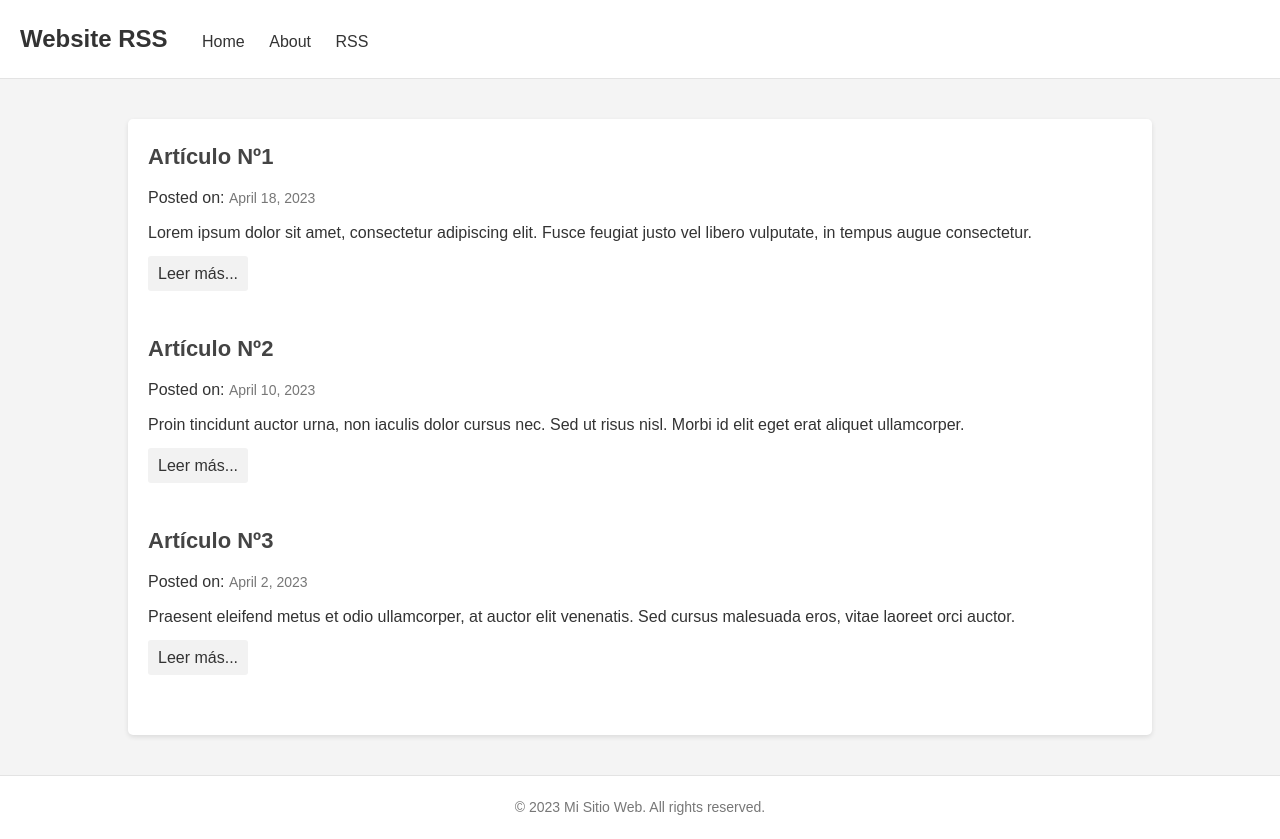
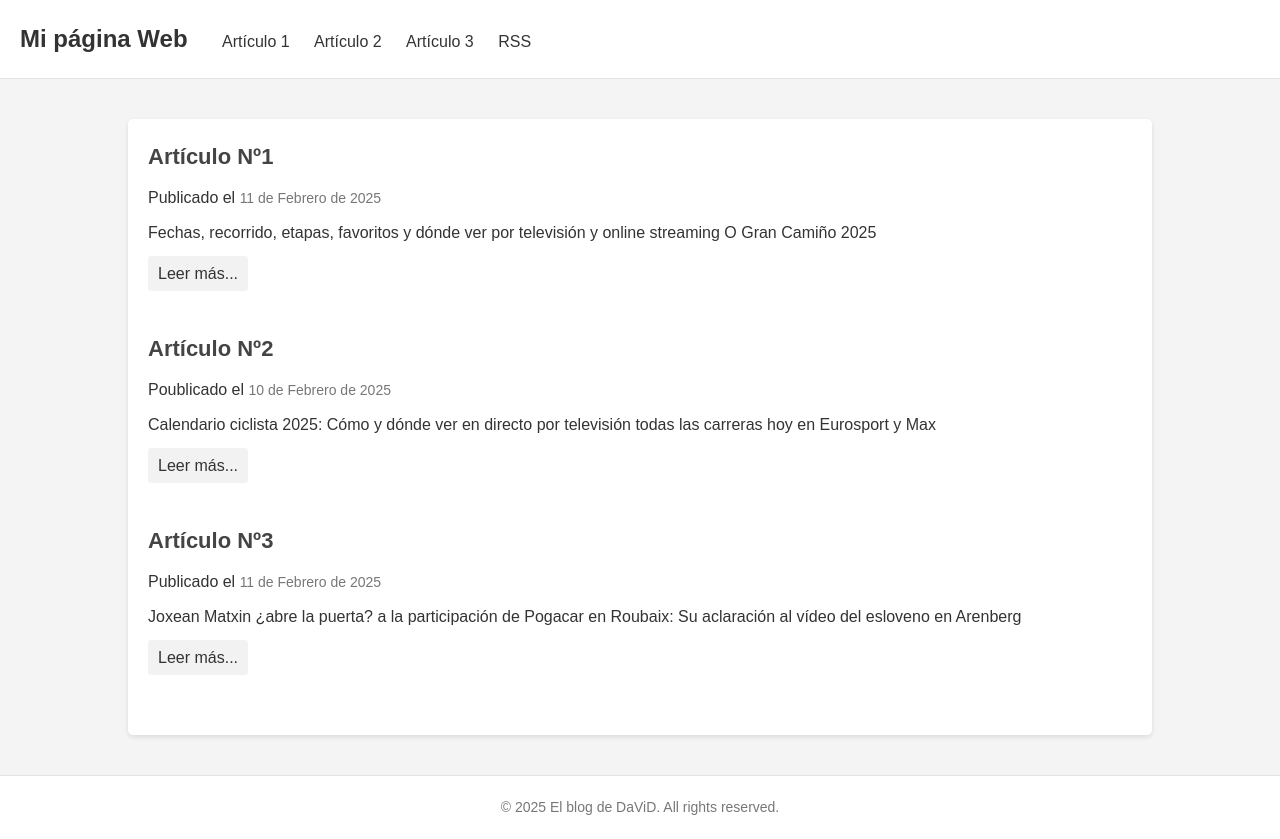
Before and after one commit to rus0o0/WebRSS, a plain HTML site: page index.html in a window 1280 px wide. Drawn offline with Linux system fonts and the light colour scheme.

Commit message:
Update index.html

```diff
--- a/index.html
+++ b/index.html
@@ -1,48 +1,51 @@
+
 <!DOCTYPE html>
 <html lang="es">
 
 <head>
     <meta charset="UTF-8">
     <meta name="viewport" content="width=device-width, initial-scale=1.0">
-    <title>My Blog</title>
+    <title>BLog de DaViD</title>
     <link rel="stylesheet" href="style.css">
     <link rel="alternate" type="application/rss+xml" title="Feed RSS de Mi Website" href="blog-rss.xml">
+    <link rel="icon" href="logo.svg" type="image/x-icon">
 </head>
 
 <body>
 
   <header>
-        <h1>Website RSS</h1>
+        <h1>Mi página Web</h1>
         <nav>
-            <a href="index.html">Home</a>
-            <a href="about.html">About</a>
+            <a href="#art1">Artículo 1 </a>
+            <a href="#art2">Artículo 2</a>
+            <a href="#art3">Artículo 3</a>
             <a href="blog-rss.xml" title="Suscribete" type="application/rss+xml">RSS</a>
         </nav>
     </header>
 
     <main>
-        <article>
+        <article id="art1">
             <h2>Artículo Nº1</h2>
-            <p>Posted on: <time datetime="2023-04-18">April 18, 2023</time></p>
-            <p>Lorem ipsum dolor sit amet, consectetur adipiscing elit. Fusce feugiat justo vel libero vulputate, in tempus augue consectetur.</p>
+            <p>Publicado el  <time datetime="2025-02-11">11 de Febrero de 2025</time></p>
+            <p>Fechas, recorrido, etapas, favoritos y dónde ver por televisión y online streaming O Gran Camiño 2025</p>
             <a href="blog-entry-1.html">Leer más...</a>
         </article>
 
-        <article>
+        <article id="art2">
             <h2>Artículo Nº2</h2>
-            <p>Posted on: <time datetime="2023-04-10">April 10, 2023</time></p>
-            <p>Proin tincidunt auctor urna, non iaculis dolor cursus nec. Sed ut risus nisl. Morbi id elit eget erat aliquet ullamcorper.</p>
+            <p>Poublicado el  <time datetime="2025-02-10">10 de Febrero de 2025</time></p>
+            <p>Calendario ciclista 2025: Cómo y dónde ver en directo por televisión todas las carreras hoy en Eurosport y Max</p>
             <a href="blog-entry-2.html">Leer más...</a>
         </article>
 
-        <article>
+        <article id="art3">
            <h2>Artículo Nº3</h2>
-            <p>Posted on: <time datetime="2023-04-02">April 2, 2023</time></p>
-            <p>Praesent eleifend metus et odio ullamcorper, at auctor elit venenatis. Sed cursus malesuada eros, vitae laoreet orci auctor.</p>
+            <p>Publicado el  <time datetime="2025-02-11">11 de Febrero de 2025</time></p>
+            <p>Joxean Matxin ¿abre la puerta? a la participación de Pogacar en Roubaix: Su aclaración al vídeo del esloveno en Arenberg</p>
             <a href="blog-entry-3.html">Leer más...</a>
         </article>
     </main>
 
     <footer>
-        <p>&copy; 2023 Mi Sitio Web. All rights reserved.</p>
+        <p>&copy; 2025 El blog de DaViD. All rights reserved.</p>
     </footer>
```
